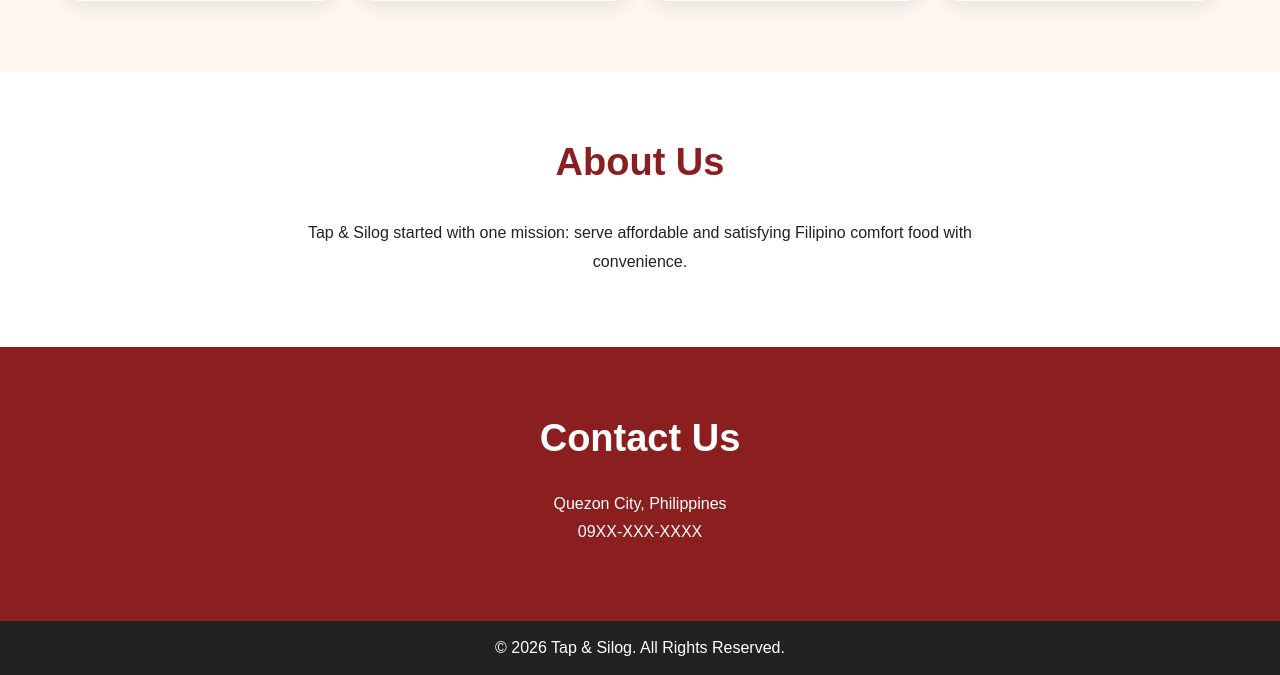
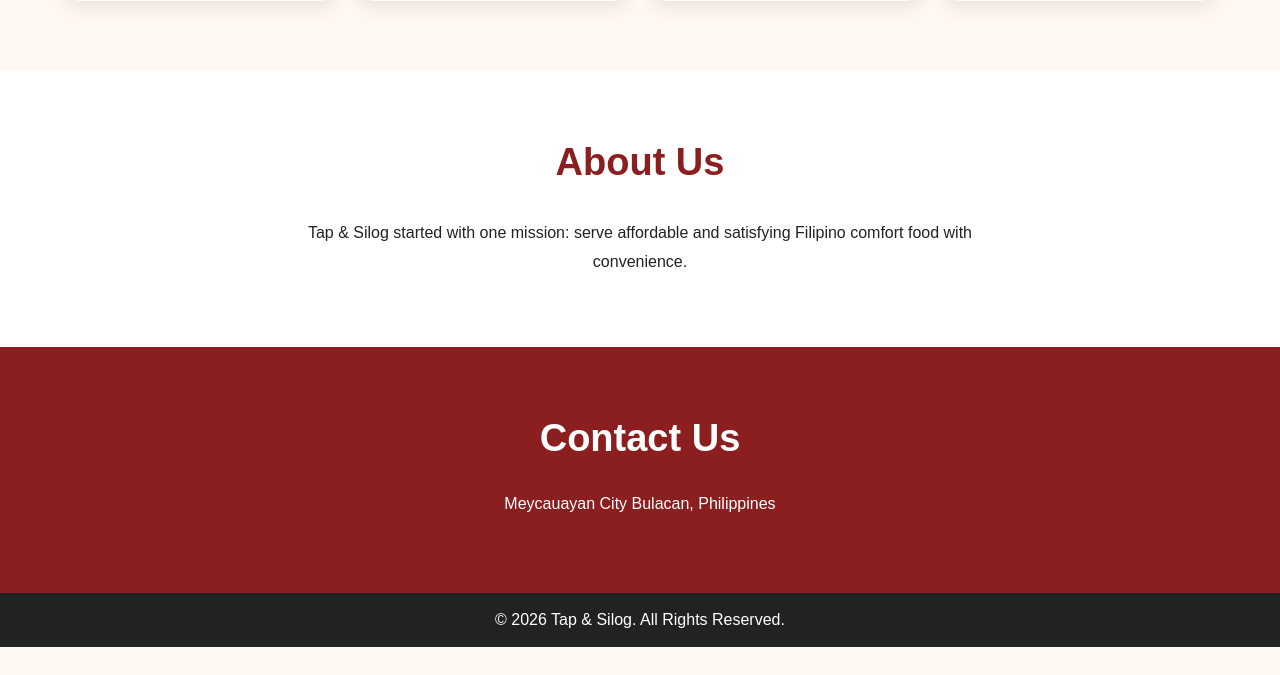
Before and after one commit to reignbp/WBDV111MIDTERM, a plain HTML site: page TAP&SILOG/index.html in a window 1280 px wide. Shown: the part 1081-1756 px from the top of the page. After the commit the page ends 1728 px from the top, so only its background shows below. Drawn offline with Linux system fonts and the light colour scheme.

Commit message:
Update index.html

```diff
--- a/TAP&SILOG/index.html
+++ b/TAP&SILOG/index.html
@@ -47,8 +47,7 @@
 
   <section class="contact" id="contact">
     <h2 class="title">Contact Us</h2>
-    <p>Quezon City, Philippines</p>
-    <p>09XX-XXX-XXXX</p>
+    <p>Meycauayan City Bulacan, Philippines</p>
   </section>
 
   <footer>© 2026 Tap & Silog. All Rights Reserved.</footer>
```
